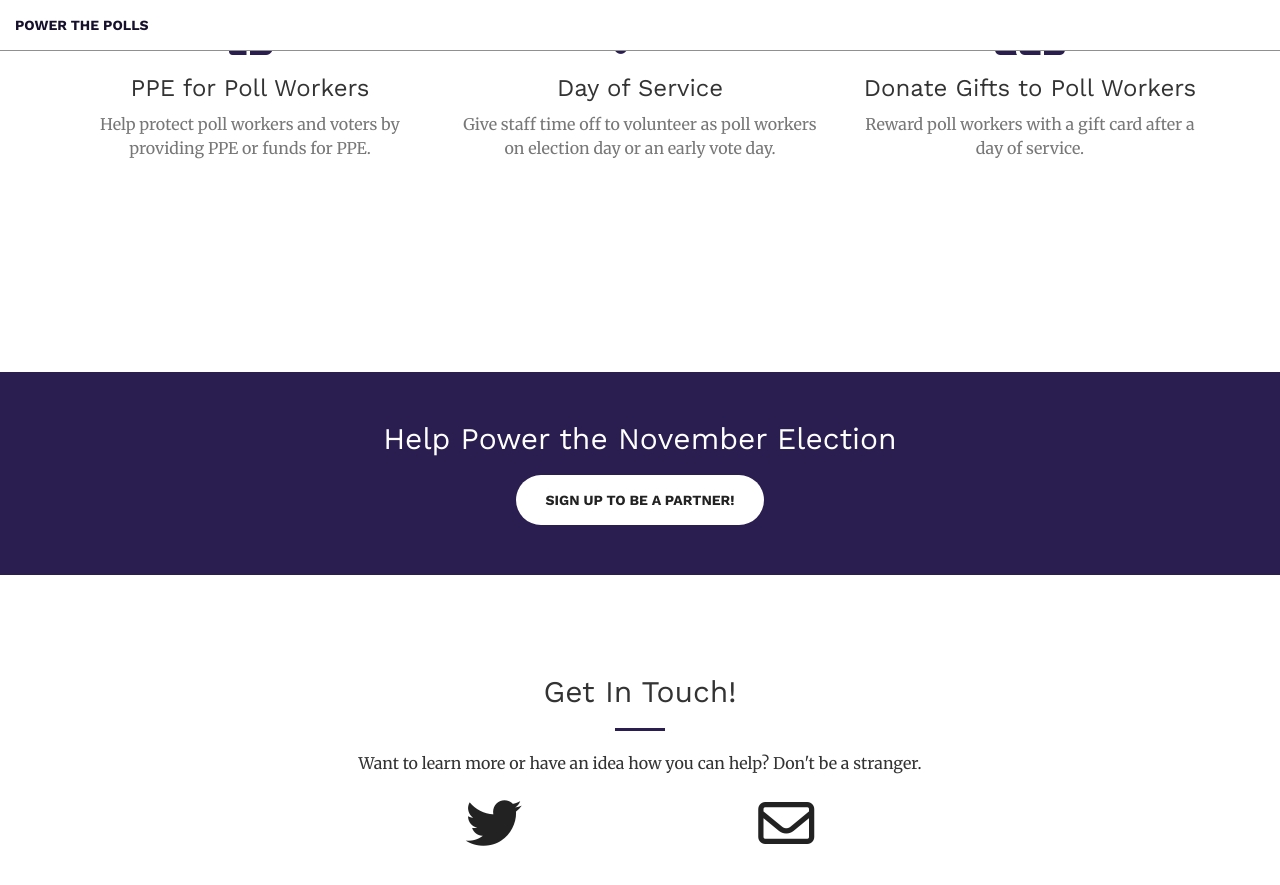
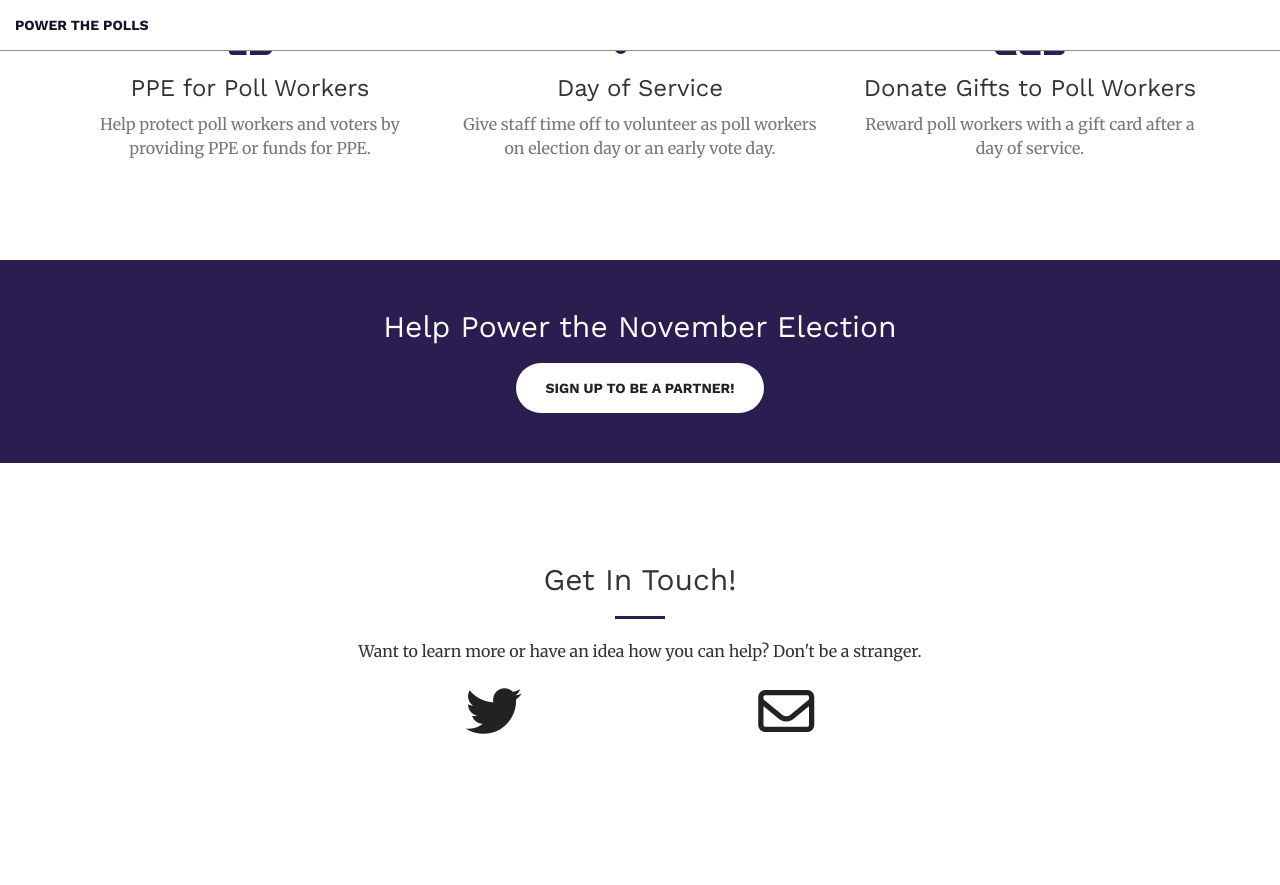
Before and after one commit to pizza-to-the-polls/powerthepolls, a Jekyll site: the page built from index.html, in a window 1280 px wide and 900 px high, scrolled down 2045 px. Shown: the top 885 px of the window. Built offline with Jekyll 4.4.1, drawn with Linux system fonts in a browser that asks for light colours; nearby versions of some CDN libraries; after the commit the page ends 2884 px from its top, so only the background shows below that.

Commit message:
No min height

```diff
--- a/_includes/sign-up.html
+++ b/_includes/sign-up.html
@@ -13,7 +13,7 @@
                 <div class="service-box">
                     <i class="fa fa-4x fa-head-side-mask wow bounceIn text-primary"></i>
                     <h3>PPE for Poll Workers</h3>
-                    <p class="text-muted" style="min-height: 160px; ">
+                    <p class="text-muted">
                         Help protect poll workers and voters by providing PPE or funds for PPE.
                     </p>
                 </div>
@@ -22,7 +22,7 @@
                 <div class="service-box">
                     <i class="fa fa-4x fa-hands-helping wow bounceIn text-primary"></i>
                     <h3>Day of Service</h3>
-                    <p class="text-muted" style="min-height: 160px; ">
+                    <p class="text-muted">
                         Give staff time off to volunteer as poll workers on election day or an early vote day.
                     </p>
                 </div>
@@ -31,7 +31,7 @@
                 <div class="service-box">
                     <i class="fa fa-4x fa-gifts wow bounceIn text-primary"></i>
                     <h3>Donate Gifts to Poll Workers</h3>
-                    <p class="text-muted" style="min-height: 160px; ">
+                    <p class="text-muted">
                         Reward poll workers with a gift card after a day of service.
                     </p>
                 </div>
```
